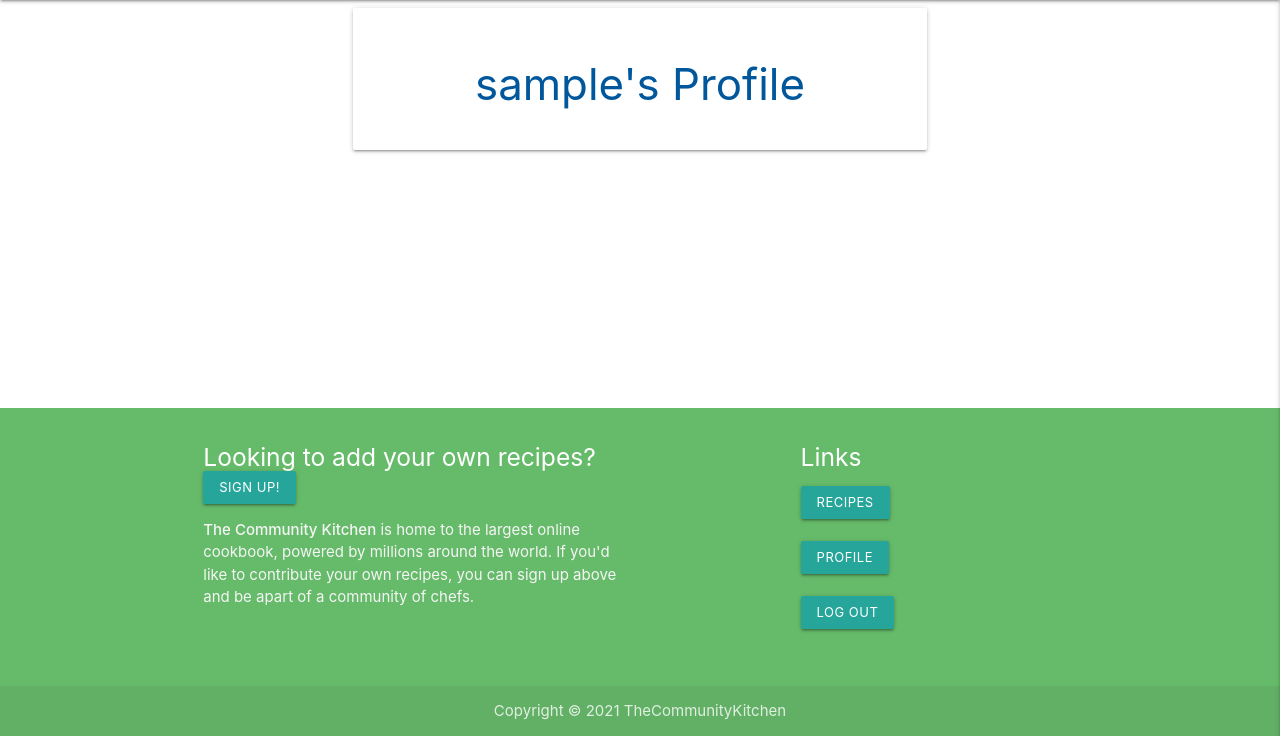
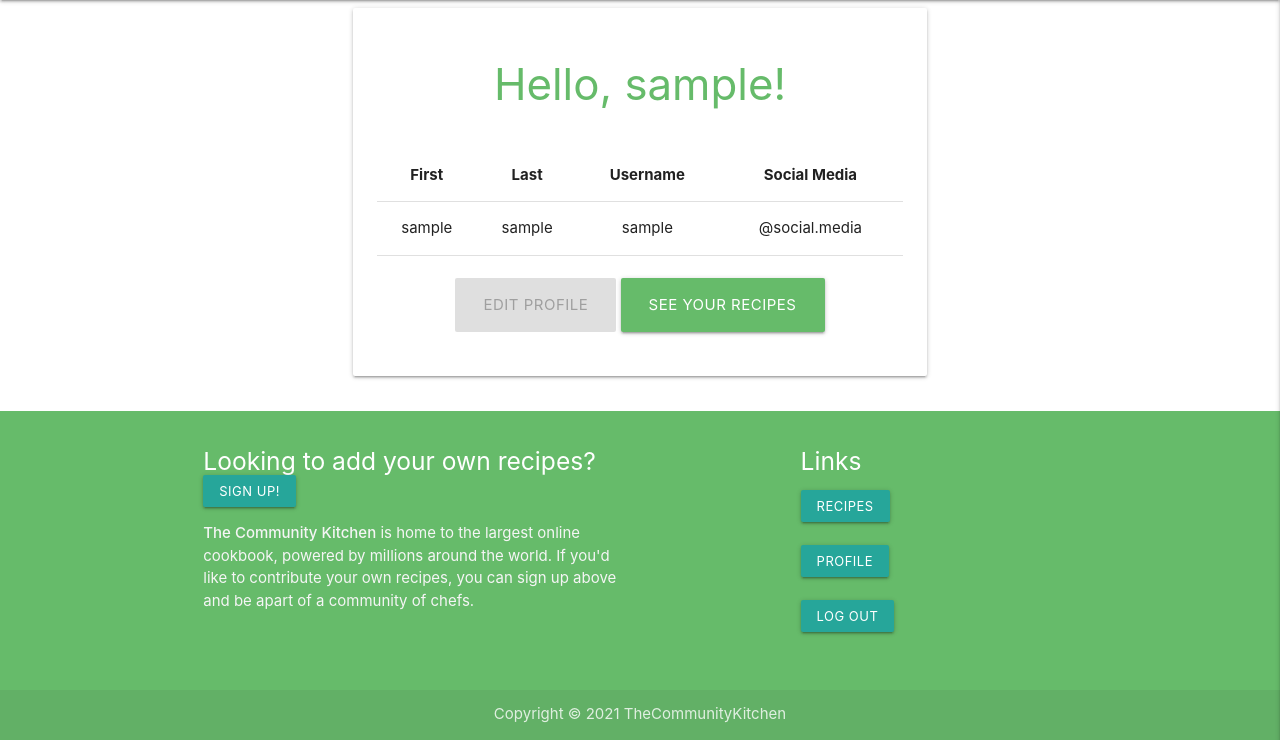
Before and after one commit to Code-Institute-Submissions/data-centric-project-11, a Flask app: page /profile/1 in a window 1280 px wide. Shown: the part 64-804 px from the top of the page. Run offline with Flask 2, Linux system fonts and the light colour scheme; the visitor is signed in with stand-in values (Sample User, id 1); a database or web service that is not in the repository returns one stand-in record (values such as "Sample title"); some libraries are stand-ins or nearby versions.

```diff
--- a/main.py
+++ b/main.py
@@ -7,7 +7,6 @@
 from werkzeug.security import generate_password_hash, check_password_hash
 if os.path.exists("env.py"):
     import env
-
 
 app = Flask(__name__)
 
@@ -49,6 +48,8 @@
             return redirect(url_for("register"))
 
         register = {
+            "firstname": request.form.get("firstname").lower(),
+            "lastname": request.form.get("lastname").lower(),
             "username": request.form.get("username").lower(),
             "password": generate_password_hash(request.form.get("password"))
         }
@@ -99,7 +100,6 @@
 
     if session["user"]:
         return render_template("profile.html", username=username)
-
     return redirect(url_for("login"))
 
 
@@ -118,7 +118,7 @@
             "recipe_name": request.form.get("recipe_name"),
             "recipe_description": request.form.get("recipe_description"),
             "recipe_ingredients": request.form.get("recipe_ingredients"),
-            "ingredients_quantity": request.form.get("ingredients_quantity"),
+            "measurements": request.form.get("measurements"),
             "instructions": request.form.get("instructions"),
             "created_by": session["user"]
         }
@@ -137,7 +137,7 @@
             "recipe_name": request.form.get("recipe_name"),
             "recipe_description": request.form.get("recipe_description"),
             "recipe_ingredients": request.form.get("recipe_ingredients"),
-            "ingredients_quantity": request.form.get("ingredients_quantity"),
+            "measurements": request.form.get("measurements"),
             "instructions": request.form.get("instructions"),
             "created_by": session["user"]
         }
--- a/templates/base.html
+++ b/templates/base.html
@@ -19,8 +19,8 @@
         <div class="nav-wrapper">
             <a href="{{ url_for('front_page') }}" class="brand-logo">
                 <i class="fas fa-utensils"></i>
+            </a>
 
-            </a>
             <a href="#" data-target="mobile-demo" class="sidenav-trigger right"><i class="fas fa-bars"></i></a>
             <ul class="right hide-on-med-and-down">
                 <li><a href="{{ url_for('get_recipes') }}">Recipes</a></li>
--- a/templates/profile.html
+++ b/templates/profile.html
@@ -1,14 +1,49 @@
 {% extends "base.html" %}
 {% block content %}
+
 
 <div class="row">
     <div class="col s12 m8 offset-m2">
         <div class="card-panel">
-            <h3 class="center-align light-blue-text text-darken-4">
-                {{ username }}'s Profile
+            <h3 class="center-align green-text text-lighten-1">
+                Hello, {{ username }}!
             </h3>
+            <br>
+            <table class="centered">
+                <thead>
+                    <tr>
+                        <th>First</th>
+                        <th>Last</th>
+                        <th>Username</th>
+                        <th>Social Media</th>
+                    </tr>
+                </thead>
+
+                <tbody>
+                    <tr>
+                        <td>{{ username }}</td>
+                        <td>{{ username }}</td>
+                        <td>{{ username }}</td>
+                        <td>@social.media</td>
+                    </tr>
+                </tbody>
+            </table>
+            <br>
+            <div class="row">
+                <div class="col s12 center-align">
+                    <a href="#" class="btn-large light-blue lighten-1 text-shadow disabled">Edit Profile
+                    </a>
+                    <a href="{{ url_for('get_recipes') }}">
+                        <button type="submit" class="btn-large green lighten-1 text-shadow">
+                        See Your Recipes
+                    </button>
+                    </a>
+
+                </div>
+            </div>
         </div>
     </div>
 </div>
 
+
 {% endblock %}
```
Also changed, not shown: templates/add_recipe.html (+4 -4 lines), templates/edit_recipes.html (+14 -8 lines), templates/recipes.html (+8 -7 lines), templates/register.html (+18 -2 lines).
